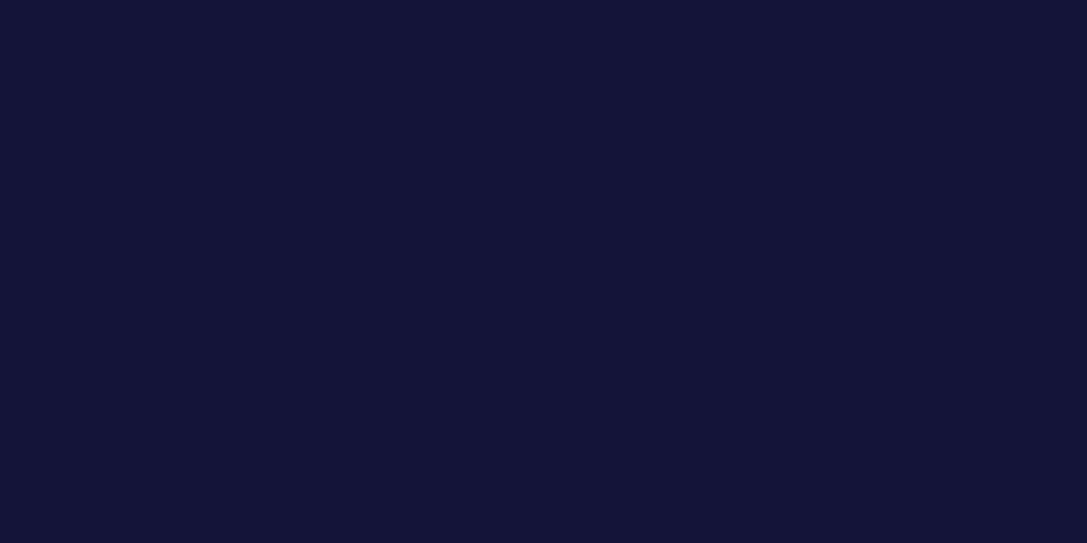
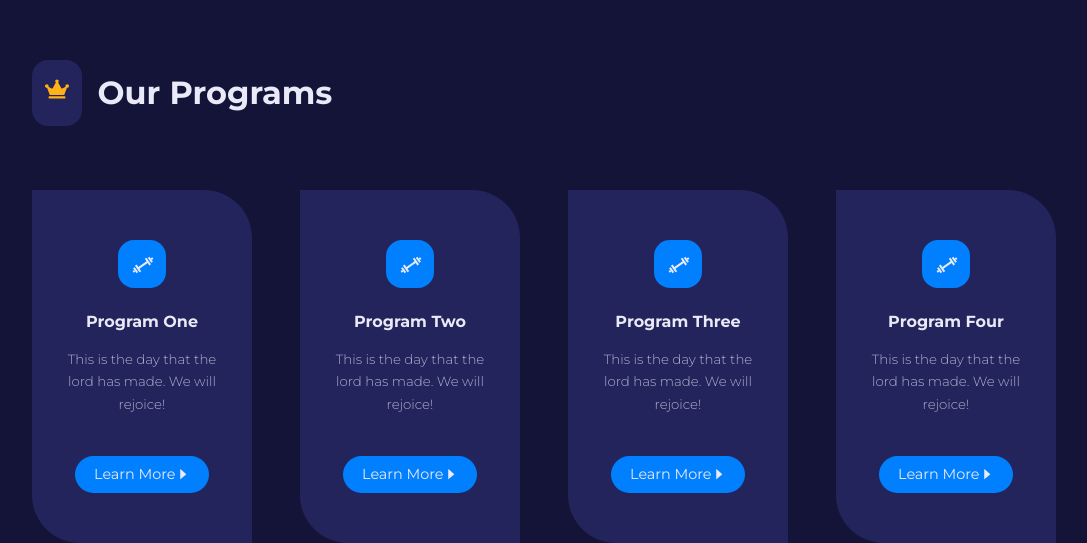
Before and after one commit to MehediMashfan086/react-project-gym, a React (Create React App) app: page / in a window 1280 px wide. Shown: the part 900-1443 px from the top of the page, without its empty margins (96-1183 px from the left). Before the commit the page ends 800 px from the top, so only its background shows below. Built offline with nearby package versions, Linux system fonts and the light colour scheme.

Commit message:
feat(programs): our programs section done

```diff
--- /dev/null
+++ b/src/UI/Card.jsx
@@ -0,0 +1,11 @@
+import React from 'react'
+
+const Card = ({className, children}) => {
+  return (
+    <article className={`card ${className}`}>
+        {children}
+    </article>
+  )
+}
+
+export default Card
--- /dev/null
+++ b/src/components/Programs/Programs.jsx
@@ -0,0 +1,33 @@
+import React from 'react'
+import { FaCrown } from "react-icons/fa"
+import SectionHead from '../SectionHead/SectionHead'
+import { programs } from "../../data"
+import Card from '../../UI/Card'
+import { Link } from "react-router-dom"
+import { AiFillCaretRight } from "react-icons/ai"
+
+const Programs = () => {
+  return (
+    <section className="programs">
+        <div className="container programs-container">
+            <SectionHead icon={<FaCrown />} title="Our Programs" />
+            <div className="programs-wrapper">
+                {
+                    programs.map(({id, icon, title, info, path}) => {
+                        return (
+                            <Card className="programs-program" key={id}>
+                                <span>{icon}</span>
+                                <h4>{title}</h4>
+                                <small>{info}</small>
+                                <Link to={path} className='btn sm'>Learn More<AiFillCaretRight /></Link>
+                            </Card>
+                        )
+                    })
+                }
+            </div>
+        </div>
+    </section>
+  )
+}
+
+export default Programs
--- /dev/null
+++ b/src/components/SectionHead/SectionHead.jsx
@@ -0,0 +1,12 @@
+import React from 'react'
+
+const SectionHead = ({icon, title, className}) => {
+  return (
+    <section className={`section-head ${className}`}>
+        <span>{icon}</span>
+        <h2>{title}</h2>
+    </section>
+  )
+}
+
+export default SectionHead
--- a/src/data.js
+++ b/src/data.js
@@ -1,4 +1,4 @@
-import {SiOpenaigym} from 'react-icons/si'
+import {CgGym} from 'react-icons/cg'
 
 
 
@@ -38,28 +38,28 @@ export const links = [
 export const programs = [
     {
         id: 1,
-        icon: <SiOpenaigym/>,
+        icon: <CgGym/>,
         title: "Program One",
         info: "This is the day that the lord has made. We will rejoice!",
         path: "/programs/111"
     },
     {
         id: 2,
-        icon: <SiOpenaigym/>,
+        icon: <CgGym/>,
         title: "Program Two",
         info: "This is the day that the lord has made. We will rejoice!",
         path: "/programs/222"
     },
     {
         id: 3,
-        icon: <SiOpenaigym/>,
+        icon: <CgGym/>,
         title: "Program Three",
         info: "This is the day that the lord has made. We will rejoice!",
         path: "/programs/333"
     },
     {
         id: 4,
-        icon: <SiOpenaigym/>,
+        icon: <CgGym/>,
         title: "Program Four",
         info: "This is the day that the lord has made. We will rejoice!",
         path: "/programs/444"
@@ -76,25 +76,25 @@ export const programs = [
 export const values = [
     {
         id: 1,
-        icon: <SiOpenaigym/>,
+        icon: <CgGym/>,
         title: "Value One",
         desc: "Placeat quidem facere dicta modi? Pariatur exercitationem illum."
     },
     {
         id: 2,
-        icon: <SiOpenaigym/>,
+        icon: <CgGym/>,
         title: "Value Two",
         desc: "Placeat quidem facere dicta modi? Pariatur exercitationem illum."
     },
     {
         id: 3,
-        icon: <SiOpenaigym/>,
+        icon: <CgGym/>,
         title: "Value Three",
         desc: "Placeat quidem facere dicta modi? Pariatur exercitationem illum."
     },
     {
         id: 4,
-        icon: <SiOpenaigym/>,
+        icon: <CgGym/>,
         title: "Value Four",
         desc: "Placeat quidem facere dicta modi? Pariatur exercitationem illum."
     }
--- a/src/index.css
+++ b/src/index.css
@@ -69,6 +69,12 @@ img {
     width: 100%;
 }
 
+
+
+
+
+
+
 .btn {
     color: var(--color-gray-100);
     width: fit-content;
@@ -98,3 +104,73 @@ img {
 .btn.sm:hover {
     background: var(--color-gray-100);
 }
+
+
+
+
+
+
+
+section {
+    margin-top: 10rem;
+}
+
+.section-head {
+    display: flex;
+    align-items: center;
+    gap: 1rem;
+}
+
+.section-head span {
+    background: var(--color-gray-500);
+    padding: 0.8rem;
+    border-radius: 1rem;
+    color: var(--color-secondary);
+    font-size: 1.5rem;
+}
+
+
+
+
+
+
+.card {
+    background: var(--color-gray-500);
+    border: 2px solid transparent;
+    text-align: center;
+    padding: 3rem 2rem;
+    border-radius: 0 3rem 0 3rem;
+    transition: var(--transition);
+}
+
+.card:hover {
+    background: transparent;
+    border-color: var(--color-gray-400);
+    cursor: default;
+}
+
+.card span {
+    width: 3rem;
+    height: 3rem;
+    background: var(--color-primary);
+    color: var(--color-gray-100);
+    font-size: 1.5rem;
+    padding: 0.8rem;
+    display: grid;
+    place-items: center;
+    margin-bottom: 1.5rem;
+    margin-inline: auto;
+    border-radius: 1rem;
+    transition: var(--transition);
+}
+
+.card:hover span {
+    background: var(--color-secondary);
+    color: var(--color-gray-600);
+}
+
+.card small {
+    margin-top: 1rem;
+    display: block;
+    font-weight: 300;
+}
--- a/src/pages/Home/Home.css
+++ b/src/pages/Home/Home.css
@@ -53,3 +53,30 @@
 .main-header-image {
     position: relative;
 }
+
+
+/* ==== Programs === */
+
+
+.programs {
+    margin-top: 4rem;
+}
+
+.programs-wrapper {
+    display: grid;
+    grid-template-columns: repeat(4, 1fr);
+    gap: 3rem;
+    margin-top: 4rem;
+}
+
+.programs-program a {
+    margin-top: 2.5rem;
+    display: flex;
+    align-items: center;
+    justify-content: center;
+}
+
+.programs-program:hover a {
+    background: var(--color-secondary);
+    color: var(--color-gray-600);
+}
--- a/src/pages/Home/Home.jsx
+++ b/src/pages/Home/Home.jsx
@@ -1,11 +1,13 @@
 import React from 'react'
 import "./Home.css"
 import MainHeader from '../../components/Header/MainHeader'
+import Programs from '../../components/Programs/Programs'
 
 const Home = () => {
   return (
     <>
       <MainHeader />
+      <Programs />
     </>
   )
 }
```
